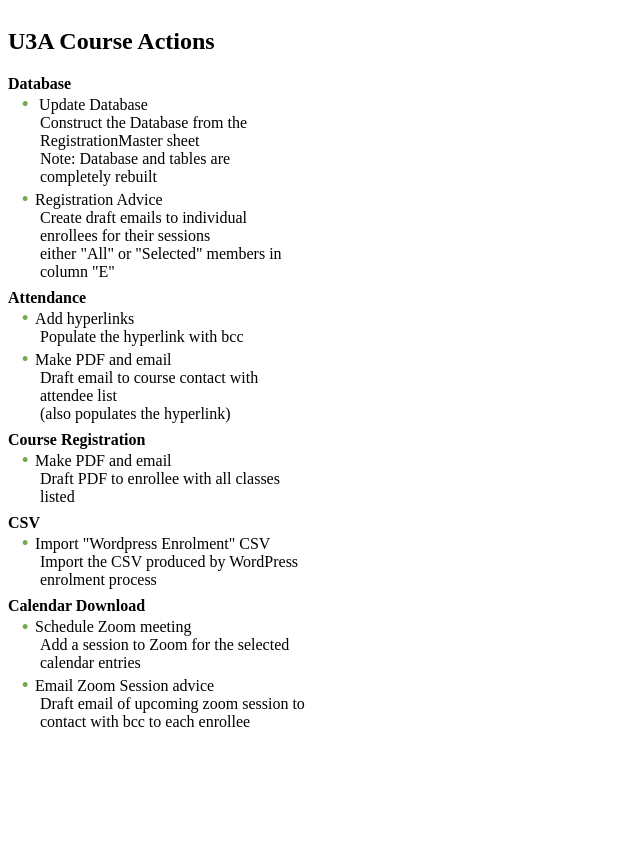
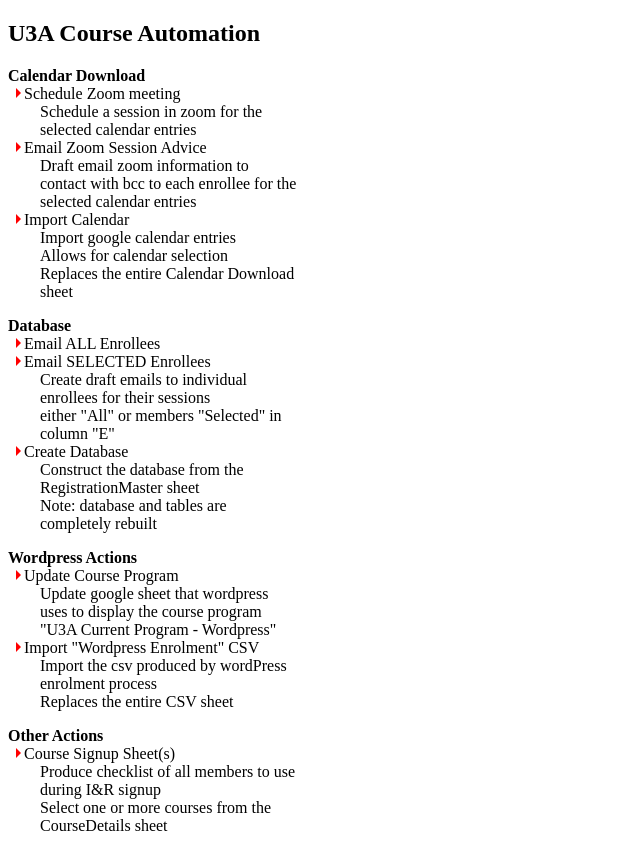
Before and after one commit to westborn/courseRegistration, a website: page HelpSidebar.html in a window 1280 px wide. Shown: the whole page, without its empty margins (0-640 px from the left). Before the commit the page ends 800 px from the top, so only its background shows below. Drawn offline with Linux system fonts and the light colour scheme.

Commit message:
feat: Add Help menu and refactor workflow

```diff
--- a/HelpSidebar.html
+++ b/HelpSidebar.html
@@ -9,94 +9,77 @@
   </head>
   <style>
     .container {
-      width: 300px;
-      overflow-x: hidden;
-      overflow-y: auto;
+      width: 290px;
     }
     h4 {
-      margin: 0 0.5em 0 0;
-    }
-    li {
-      max-width: 100%;
-    }
-    ul {
-      margin: 0;
-      padding: 0.2em;
+      margin: 1em 0 0 0;
     }
     p {
-      margin: 0 0 0.3em 1.8em;
+      margin: 0em 0 0 2em;
     }
-    .color-with-pseudo {
-      list-style: none;
+    .bullet {
+      position: relative;
+      margin: auto 1em;
     }
-    .color-with-pseudo li::before {
-      content: '•';
-      list-style-position: inside;
-      font-size: 130%;
-      line-height: 0;
-      margin: 0 0.3em 0 0.5em;
-      position: relative;
-      top: 0.08rem;
-      color: #72a951;
+
+    .bullet::after {
+      content: '';
+      position: absolute;
+      left: -0.5em;
+      top: 3px;
+      border: 0.35em solid transparent;
+      border-left-color: red;
     }
   </style>
   <body>
     <div class="container">
-      <h2>U3A Course Actions</h2>
+      <h2>U3A Course Automation</h2>
+
+      <h4>Calendar Download</h4>
+      <p class="bullet">Schedule Zoom meeting</p>
+      <p>
+        Schedule a session in zoom for the selected calendar entries
+      </p>
+      <p class="bullet">Email Zoom Session Advice</p>
+      <p>
+        Draft email zoom information to contact with bcc to each enrollee for the selected calendar
+        entries
+      </p>
+      <p class="bullet">Import Calendar</p>
+      <p>
+        Import google calendar entries<br />
+        Allows for calendar selection<br />
+        Replaces the entire Calendar Download sheet
+      </p>
       <h4>Database</h4>
-      <ul class="color-with-pseudo">
-        <li>
-          Update Database
-          <p>
-            Construct the Database from the RegistrationMaster sheet<br />
-            Note: Database and tables are completely rebuilt
-          </p>
-        </li>
-        <li>Registration Advice</li>
+      <p class="bullet">Email ALL Enrollees</p>
+      <p class="bullet">Email SELECTED Enrollees</p>
       <p>
         Create draft emails to individual enrollees for their sessions<br />
-          either "All" or "Selected" members in column "E"
+        either "All" or members "Selected" in column "E"
       </p>
-      </ul>
-      <h4>Attendance</h4>
-      <ul class="color-with-pseudo">
-        <li>Add hyperlinks</li>
+      <p class="bullet">Create Database</p>
       <p>
-          Populate the hyperlink with bcc
+        Construct the database from the RegistrationMaster sheet<br />
+        Note: database and tables are completely rebuilt
       </p>
-        <li>Make PDF and email</li>
+      <h4>Wordpress Actions</h4>
+      <p class="bullet">Update Course Program</p>
       <p>
-          Draft email to course contact with attendee list<br />
-          (also populates the hyperlink)
+        Update google sheet that wordpress uses to display the course program<br />
+        "U3A Current Program - Wordpress"
       </p>
-      </ul>
-      <h4>Course Registration</h4>
-      <ul class="color-with-pseudo">
-        <li>Make PDF and email</li>
+      <p class="bullet">Import "Wordpress Enrolment" CSV</p>
       <p>
-          Draft PDF to enrollee with all classes listed
+        Import the csv produced by wordPress enrolment process<br />
+        Replaces the entire CSV sheet
       </p>
-      </ul>
-
-      <h4>CSV</h4>
-      <ul class="color-with-pseudo">
-        <li>Import "Wordpress Enrolment" CSV</li>
+      <h4>Other Actions</h4>
+      <p class="bullet">Course Signup Sheet(s)</p>
       <p>
-          Import the CSV produced by WordPress enrolment process
+        Produce checklist of all members to use during I&R signup<br />
+        Select one or more courses from the CourseDetails sheet
       </p>
-      </ul>
-
-      <h4>Calendar Download</h4>
-      <ul class="color-with-pseudo">
-        <li>Schedule Zoom meeting</li>
-        <p>
-          Add a session to Zoom for the selected calendar entries
-        </p>
-        <li>Email Zoom Session advice</li>
-        <p>
-          Draft email of upcoming zoom session to contact with bcc to each enrollee
-        </p>
-      </ul>
     </div>
   </body>
 </html>
```
Also changed, not shown: Code.js (+19 -17 lines), Registration.js (+19 -3 lines). Lines whose indentation alone changed are shown as unchanged.
